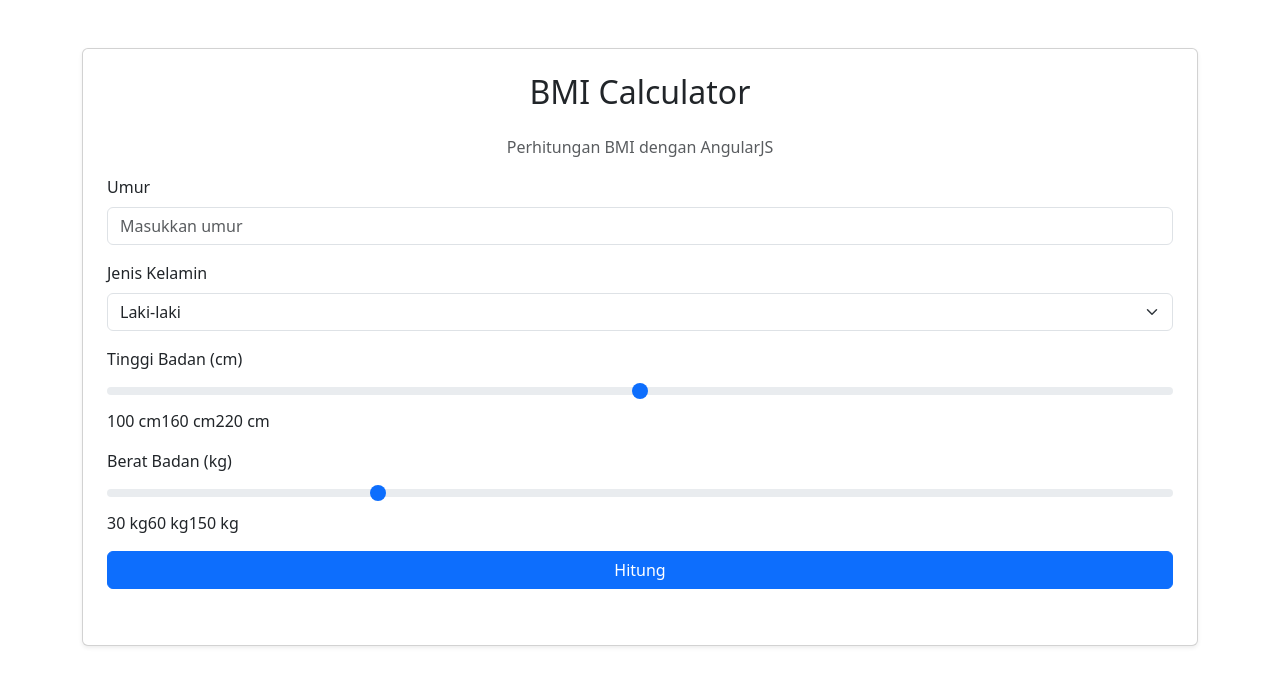
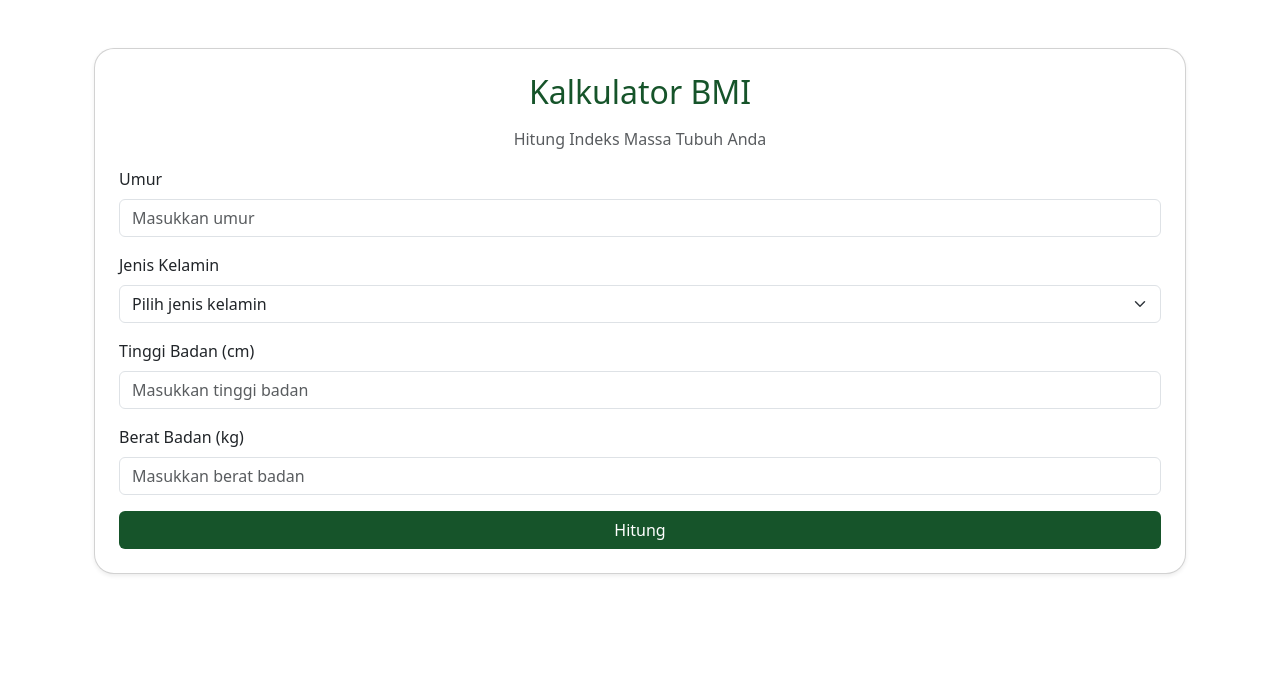
Before and after one commit to Kelompok-3-Frontend-TI-B-23/HealthyBites, a website: page public/bmi.html in a window 1280 px wide. Drawn offline with nearby package versions, Linux system fonts and the light colour scheme.

Commit message:
ganti warna sm design bmi

```diff
--- a/public/bmi.html
+++ b/public/bmi.html
@@ -10,6 +10,21 @@
     <script src="js/app.js"></script>
     <script src="js/controllers/bmiController.js"></script>
     <script src="js/services/bmiService.js"></script>
+    <style>
+        .dark-green-text {
+          color: #16542a;
+        }
+        .btn-dark-green {
+          background-color: #16542a;
+          color: white;
+        }
+        .btn-dark-green:hover {
+          background-color: #0f3e20;
+        }
+        .rounded-card {
+          border-radius: 20px;
+        }
+      </style>
 </head>
 
 <body>
--- a/public/js/templates/bmiCalculator.html
+++ b/public/js/templates/bmiCalculator.html
@@ -1,40 +1,33 @@
-<div class="card p-4 shadow-sm">
-    <h2 class="text-center mb-4">BMI Calculator</h2>
-    <p class="text-center text-muted">Perhitungan BMI dengan AngularJS</p>
-
+<div class="container my-5">
+    <div class="card shadow-sm rounded-card p-4">
+      <h2 class="text-center dark-green-text mb-3">Kalkulator BMI</h2>
+      <p class="text-center text-muted">Hitung Indeks Massa Tubuh Anda</p>
+      <form id="bmiForm">
         <div class="mb-3">
           <label for="age" class="form-label">Umur</label>
-        <input type="text" class="form-control" id="age" ng-model="user.age" placeholder="Masukkan umur">
+          <input type="number" class="form-control" id="age" placeholder="Masukkan umur" required>
         </div>
-
         <div class="mb-3">
           <label for="gender" class="form-label">Jenis Kelamin</label>
-        <select class="form-select" id="gender" ng-model="user.gender">
+          <select class="form-select" id="gender" required>
+            <option value="" disabled selected>Pilih jenis kelamin</option>
             <option value="male">Laki-laki</option>
             <option value="female">Perempuan</option>
           </select>
         </div>
-
         <div class="mb-3">
           <label for="height" class="form-label">Tinggi Badan (cm)</label>
-        <input type="range" class="form-range" id="height" ng-model="user.height" min="100" max="220" step="1">
-        <div class="slider-value">
-            <span>100 cm</span><span>{{ user.height }} cm</span><span>220 cm</span>
+          <input type="number" class="form-control" id="height" placeholder="Masukkan tinggi badan" required>
+        </div>
+        <div class="mb-3">
+          <label for="weight" class="form-label">Berat Badan (kg)</label>
+          <input type="number" class="form-control" id="weight" placeholder="Masukkan berat badan" required>
+        </div>
+        <button type="submit" class="btn btn-dark-green w-100">Hitung</button>
+      </form>
+      <div id="result" class="mt-4 text-center d-none">
+        <h4 class="dark-green-text" id="bmiValue"></h4>
+        <p id="bmiClassification"></p>
       </div>
     </div>
-
-    <div class="mb-3">
-        <label for="weight" class="form-label">Berat Badan (kg)</label>
-        <input type="range" class="form-range" id="weight" ng-model="user.weight" min="30" max="150" step="1">
-        <div class="slider-value">
-            <span>30 kg</span><span>{{ user.weight }} kg</span><span>150 kg</span>
   </div>
-    </div>
-
-    <button class="btn btn-primary w-100" ng-click="calculateBMI()">Hitung</button>
-
-    <div class="mt-3 text-center">
-        <h4>{{ bmiResult }}</h4>
-        <p>{{ bmiClassification }}</p>
-    </div>
-</div>
```
Lines whose indentation alone changed are shown as unchanged.
